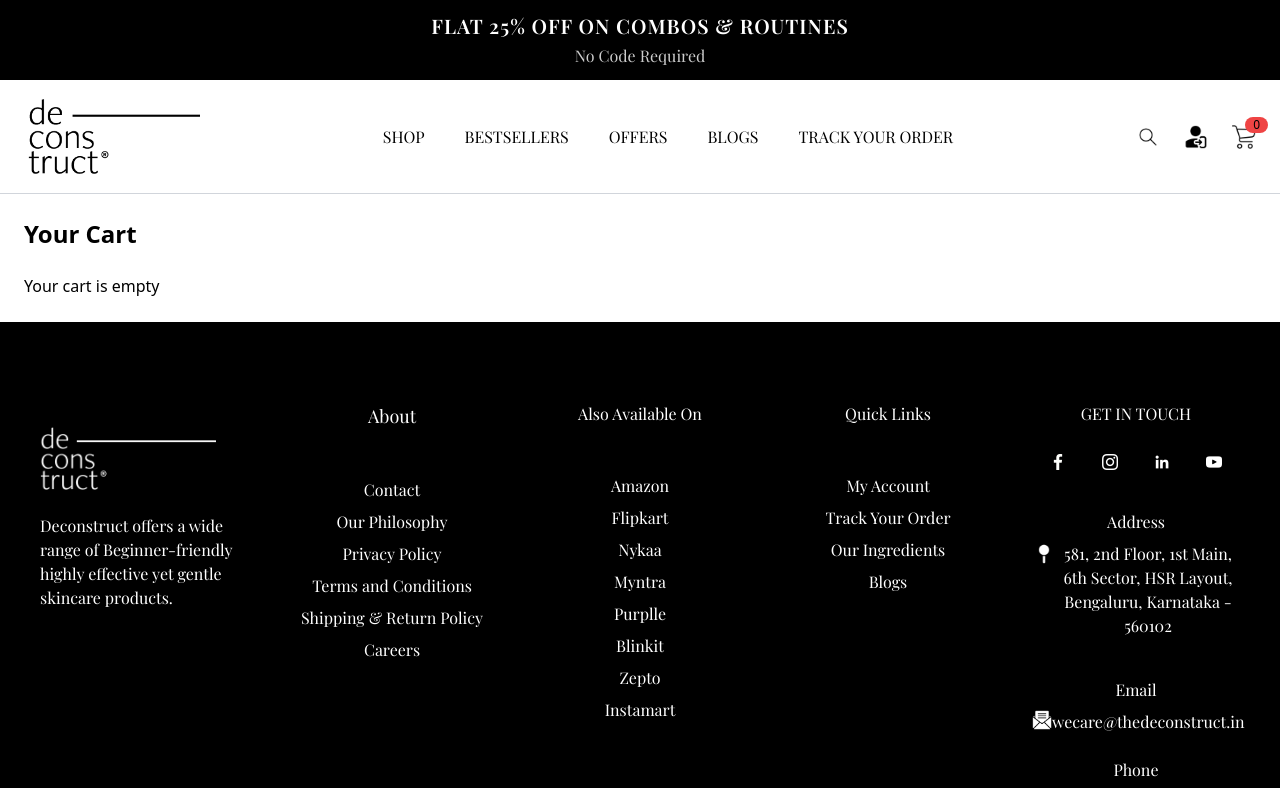
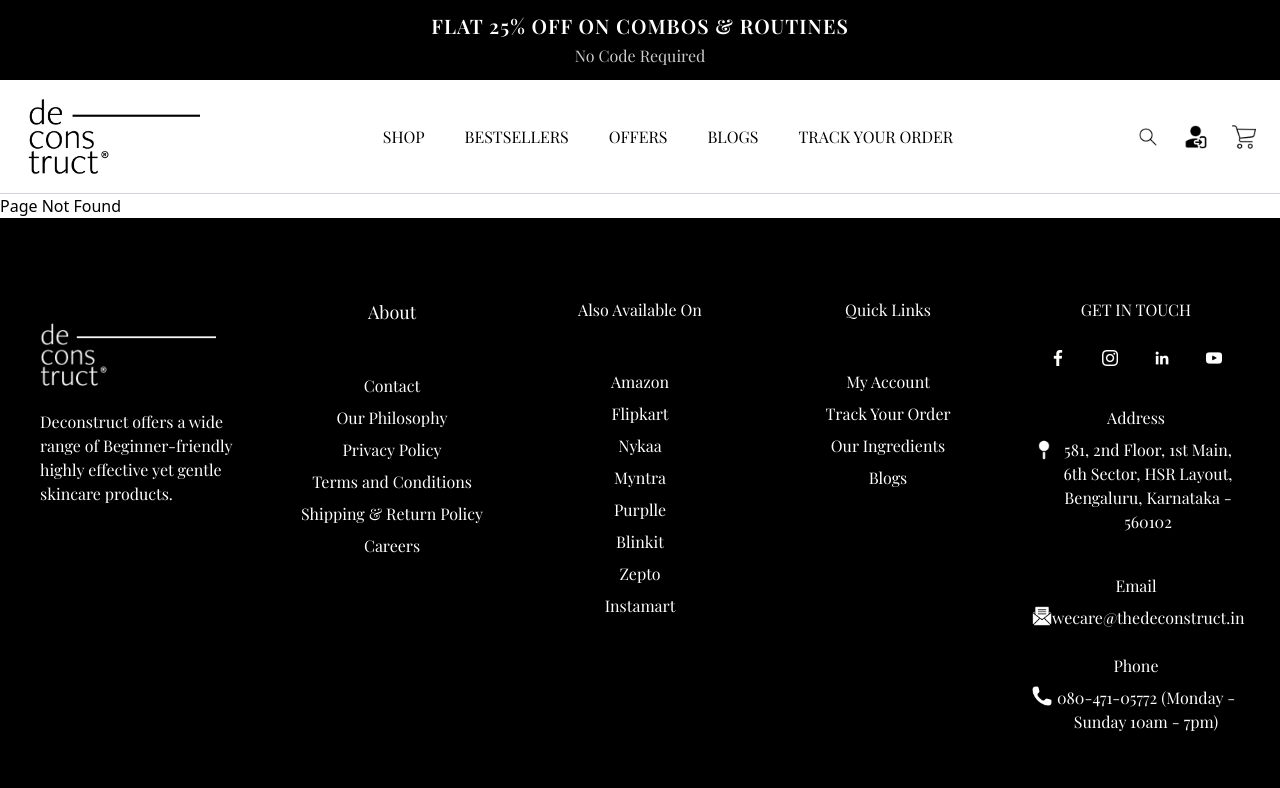
Before and after one commit to Nivetha0305/deconstruct-clone, a React (Create React App) app: page /cart in a window 1280 px wide. Shown: the top 788 px of the page. Built offline with nearby package versions, Linux system fonts and the light colour scheme; a web font is replaced by a local one.

Commit message:
update some productcontext in js file

```diff
--- a/src/App.js
+++ b/src/App.js
@@ -15,14 +15,13 @@ import Blog from './components/Blog'
 import Cart from './components/Cart';
 import Track from './components/Track';
 import { ProductContext } from './components/ProductContext';
-import  CartProvider  from './components/CartContext';
 
 // import Anti from './components/Anti';
 
 function App() {
   return (
     <ProductContext>
-      <CartProvider>
+
         {/* Always show Header + Navbar */}
 
         <Header />
@@ -39,13 +38,13 @@ function App() {
           <Route path="/blog" element={<Blog />} />
           <Route path="/track" element={<Track />} />
 
-          <Route path="/cart" element={<Cart />} />
+          {/* <Route path="/cart" element={<Cart />} /> */}
 
           {/* Not Found */}
           <Route path="*" element={<h1>Page Not Found</h1>} />
         </Routes>
         <Footer />
-      </CartProvider>
+
     </ProductContext>
   );
 }
--- a/src/components/Bestseller.js
+++ b/src/components/Bestseller.js
@@ -1,11 +1,12 @@
 import { useContext } from "react";
 import { DataContext } from "./ProductContext";
 import image from "../assets/frontimage.webp";
-import { CartContext } from "./CartContext";
+
 
 export default function Bestseller() {
   const { bestSellerProducts } = useContext(DataContext);
- const { addToCart } =useContext(CartContext)
+
+
   return (
     <div className="w-full">
       {/* Banner */}
@@ -85,10 +86,7 @@ export default function Bestseller() {
                   </p>
 
                   {/* Button */}
-                  <button
-                    className="w-full py-2 mt-4 sm:py-3 bg-black text-white uppercase sm:text-sm tracking-wide hover:bg-gray-800 transition"
-                    onClick={() => addToCart(product)}
-                  >
+                  <button  className="w-full py-2 mt-4 sm:py-3 bg-black text-white uppercase sm:text-sm tracking-wide hover:bg-gray-800 transition">
                     Add to Cart
                   </button>
                 </div>
--- a/src/components/Cart.js
+++ b/src/components/Cart.js
@@ -1,40 +1,40 @@
-import { useContext } from "react";
-import { CartContext } from "./CartContext";
+// import { useContext } from "react";
+// import { CartContext } from "./CartContext";
 
-export default function Cart() {
-  const { cart, removeFromCart, total } = useContext(CartContext);
+// export default function Cart() {
+//   const { cart, removeFromCart, total } = useContext(CartContext);
 
-  return (
-    <div className="p-6">
-      <h1 className="text-2xl font-bold mb-6">Your Cart</h1>
+//   return (
+//     <div className="p-6">
+//       <h1 className="text-2xl font-bold mb-6">Your Cart</h1>
 
-      {cart.length === 0 ? (
-        <p>Your cart is empty</p>
-      ) : (
-        <>
-          {cart.map((item, index) => (
-            <div
-              key={index}
-              className="flex justify-between items-center border-b py-4"
-            >
-              <div>
-                <p className="font-semibold">{item.name}</p>
-                <p>₹{item.offerPrice}</p>
-              </div>
+//       {cart.length === 0 ? (
+//         <p>Your cart is empty</p>
+//       ) : (
+//         <>
+//           {cart.map((item, index) => (
+//             <div
+//               // key={index}
+//               className="flex justify-between items-center border-b py-4"
+//             >
+//               <div>
+//                 <p className="font-semibold">{item.name}</p>
+//                 <p>₹{item.offerPrice}</p>
+//               </div>
 
-              <button
-                onClick={() => removeFromCart(index)}
-                className="bg-red-500 text-white px-3 py-1 rounded"
-              >
-                Remove
-              </button>
-            </div>
-          ))}
+//               <button
+//                 onClick={() => removeFromCart(index)}
+//                 className="bg-red-500 text-white px-3 py-1 rounded"
+//               >
+//                 Remove
+//               </button>
+//             </div>
+//           ))}
 
-          {/* TOTAL */}
-          <div className="mt-6 text-xl font-bold">Total: ₹{total}</div>
-        </>
-      )}
-    </div>
-  );
-}
+//           {/* TOTAL */}
+//           <div className="mt-6 text-xl font-bold">Total: ₹{total}</div>
+//         </>
+//       )}
+//     </div>
+//   );
+// }
--- a/src/components/CartContext.js
+++ /dev/null
@@ -1,26 +0,0 @@
-import { createContext, useState } from "react";
-
-export const CartContext = createContext();
-
-export default function CartProvider({ children }) {
-  const [cart, setCart] = useState([]);
-
-  // ADD
-  const addToCart = (product) => {
-    setCart((prev) => [...prev, product]);
-  };
-
-  // REMOVE
-  const removeFromCart = (index) => {
-    setCart((prev) => prev.filter((_, i) => i !== index));
-  };
-
-  // TOTAL
-  const total = cart.reduce((acc, item) => acc + item.offerPrice, 0);
-
-  return (
-    <CartContext.Provider value={{ cart, addToCart, removeFromCart, total }}>
-      {children}
-    </CartContext.Provider>
-  );
-}
--- a/src/components/Navbar.js
+++ b/src/components/Navbar.js
@@ -5,16 +5,14 @@ import login from "../assets/login.png";
 import carts from "../assets/shopping-cart.png";
 import { useNavigate } from "react-router-dom";
 
-import { useContext } from "react";
-import { CartContext } from "./CartContext";
 
 export default function Header() {
   const navigate = useNavigate();
   const [open, setOpen] = useState(false);
 
 
-  // add to cart
-    const { cart } = useContext(CartContext);
+
+
 
 
 
@@ -68,9 +66,7 @@ export default function Header() {
           >
             <img src={carts} alt="cart" className="h-6 w-6 cursor-pointer" onClick={() => navigate("/cart")} />
 
-            <span className="absolute -top-2 -right-3 bg-red-500 text-xs px-2 rounded-full">
-              {cart.length}
-            </span>
+
           </div>
         </div>
 
--- a/src/components/Offers.js
+++ b/src/components/Offers.js
@@ -8,6 +8,8 @@ import { useContext } from 'react';
 export default function Offers() {
 
   const { bestSellerProducts } = useContext(DataContext);
+
+
 
   return (
     <div>
@@ -107,7 +109,8 @@ export default function Offers() {
                   </p>
 
                   {/* button */}
-                  <button className="w-full py-2 mt-4 sm:py-3 bg-black text-white uppercase sm:text-sm tracking-wide hover:bg-gray-800 transition">
+                  <button
+                    className="w-full py-2 mt-4 sm:py-3 bg-black text-white uppercase sm:text-sm tracking-wide hover:bg-gray-800 transition">
                     Add to Cart
                   </button>
                 </div>
--- a/src/components/Shop.js
+++ b/src/components/Shop.js
@@ -4,14 +4,14 @@ import { useNavigate } from "react-router-dom";
 import { useContext, useEffect, useState } from "react";
 import { DataContext } from "../components/ProductContext";
 import { useLocation } from "react-router-dom";
-import { CartContext } from "./CartContext";
+
 
 export default function Shop() {
   const { bestSellerProducts } = useContext(DataContext);
   const location = useLocation();
   const navigate = useNavigate();
 
-  const { addToCart } =useContext(CartContext)
+
 
 
   const [filteredProducts, setFilteredProducts] = useState([]);
@@ -158,7 +158,7 @@ className="outline-none flex-1 px-2 bg-transparent"          />
                   </p>
 
                   {/* button */}
-                  <button onClick={() => addToCart(product)} className="w-full py-2 mt-4 bg-black text-white uppercase hover:bg-gray-800">
+                  <button className="w-full py-2 mt-4 bg-black text-white uppercase hover:bg-gray-800">
                     Add to Cart
                   </button>
                 </div>
```
Also changed, not shown: src/components/Content.js (+8 -3 lines).
